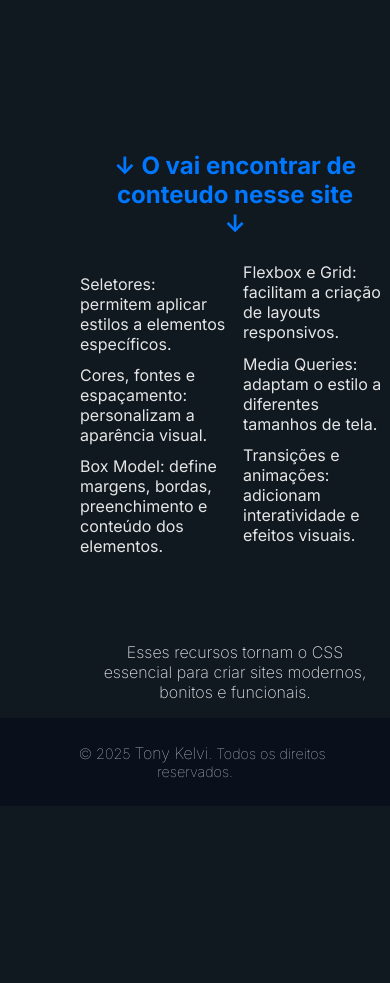
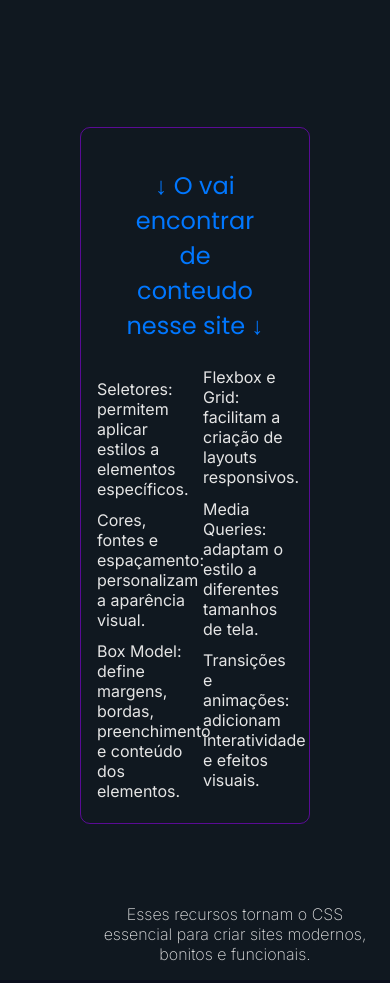
Before and after one commit to tonykelvi/SITE, a plain HTML site: page css3.html in a window 390 px wide. Shown: the part 1680-2663 px from the top of the page. Before the commit the page ends 2486 px from the top, so only its background shows below. Drawn offline with Linux system fonts and the light colour scheme.

Commit message:
versão 0.6.5
versão 0.6.5  - Responsividade

```diff
--- a/css/style.css
+++ b/css/style.css
@@ -52,10 +52,13 @@ h1{
     color: var(--cor-cianoNeon);
     font-family: var(--font-orbitron);
     font-size: 1.9em;
-    font-weight: 400;;
+    font-weight: 400;
 }
 h2{
-
+    color: var(--cor-cianoNeon);
+    font-family: var(--font-poppins);
+    font-size: 1.5em;
+    font-weight: 400;
 }
 p{
     font-family: var(--font-inter);
--- a/css3.html
+++ b/css3.html
@@ -31,6 +31,13 @@
         color: #E5E5E5;
         font-size: 16px;
         }
+
+       .border-list-css3{
+        border: 1px solid  #9d00ff85;
+        border-radius: 10px;
+        padding: 1em;
+        margin-right: 5em;
+       }
        .alinhando-texto{
         padding-top: 5em;
         text-align: center;
@@ -57,6 +64,7 @@
             </p>
         </article>
         <article>
+            <div class="border-list-css3">
                 <h2>↓ O vai encontrar de conteudo nesse site ↓</h2>
                 <ul>
                     <li><a href="#">Seletores: permitem aplicar estilos a elementos específicos.</a> </li>
@@ -66,6 +74,7 @@
                     <li><a href="#">Media Queries: adaptam o estilo a diferentes tamanhos de tela.</a></li>
                     <li><a href="#">Transições e animações: adicionam interatividade e efeitos visuais.</a></li>
                 </ul>
+            </div>
             <p class="alinhando-texto">Esses recursos tornam o CSS essencial para criar sites modernos, bonitos e funcionais.</p>
         </article>
 
```
Lines whose indentation alone changed are shown as unchanged.
